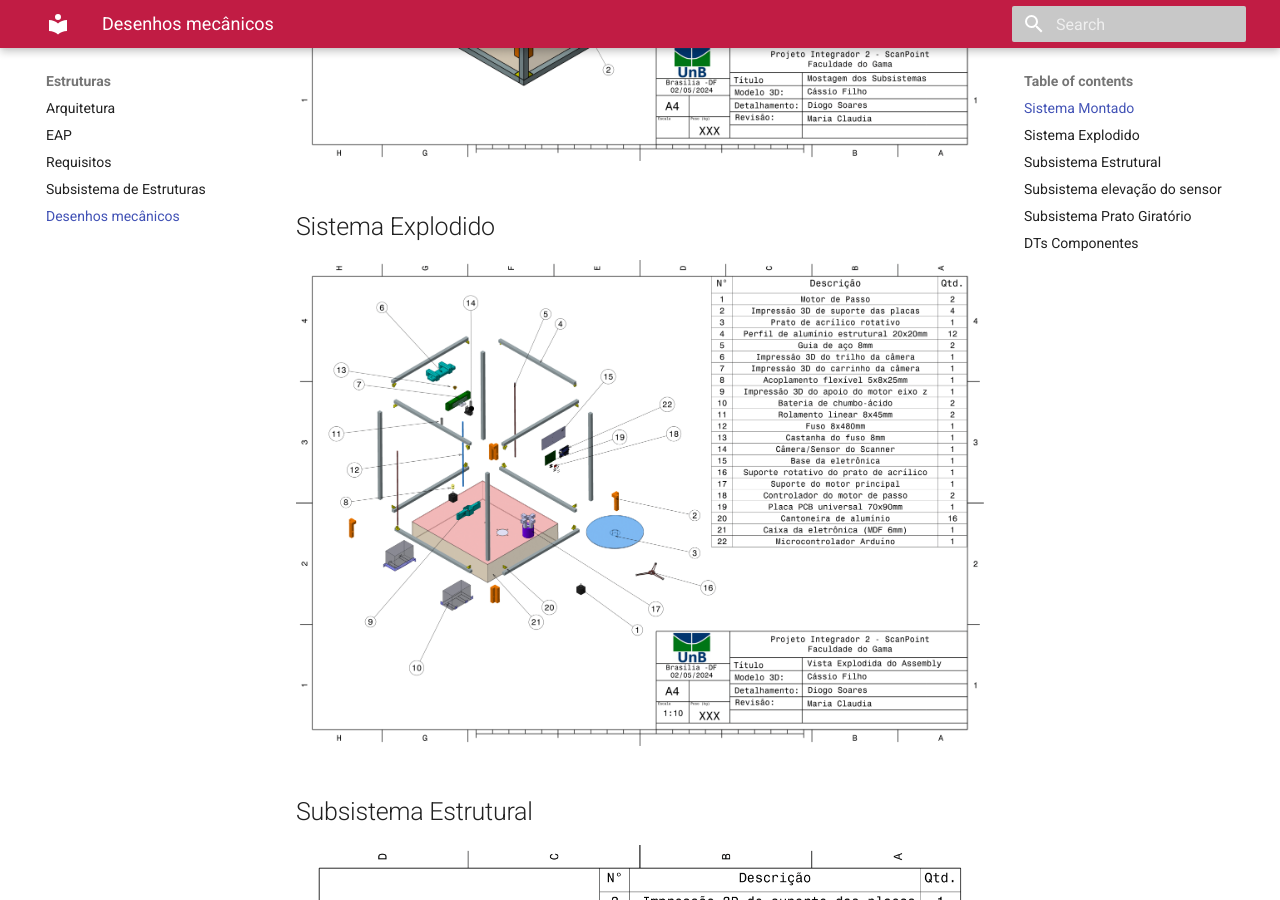
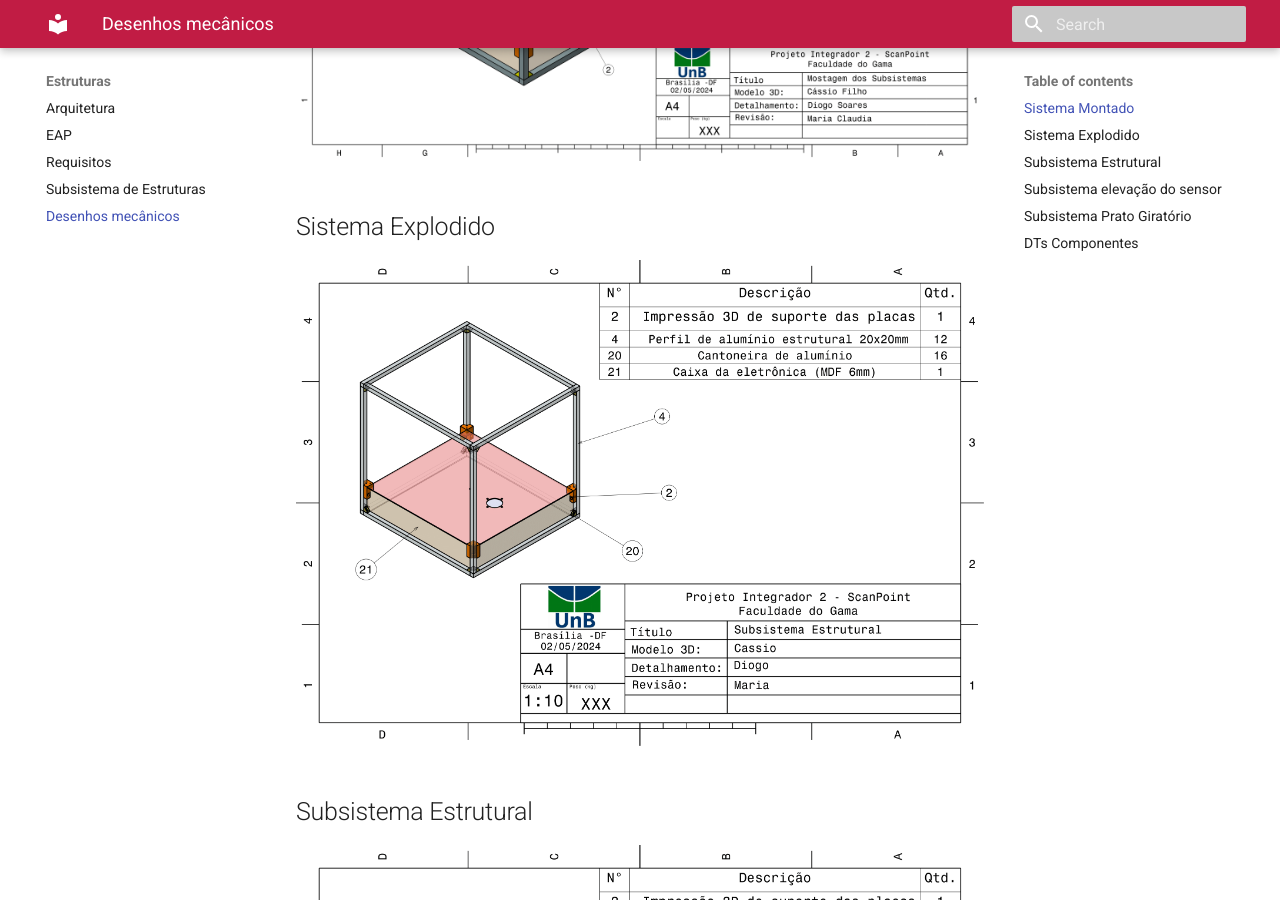
Before and after one commit to Calcioft/ScanPoint, an MkDocs documentation site: the page built from docs/estruturas/DTs.md, in a window 1280 px wide and 900 px high, scrolled down 823 px. Built offline with MkDocs 1.6.1 and Material for MkDocs 9.7.7, drawn with Linux system fonts in a browser that asks for light colours.

Commit message:
Update DTs.md

```diff
--- a/docs/estruturas/DTs.md
+++ b/docs/estruturas/DTs.md
@@ -6,7 +6,7 @@ Os desenhos técnicos estão apresentados nesta seção a partir de subsistemas.
 ![Montagem](../estruturas/imagens/DTs/Montagem-1.png)
 
 ## Sistema Explodido
-![Vista Explodida](../estruturas/imagens/DTs/Vista_explodida-1.png)
+![Vista Explodida](../estruturas/imagens/DTs/Subsistemas/Subsistema_estrutural-1.png)
 
 ## Subsistema Estrutural
 
```
